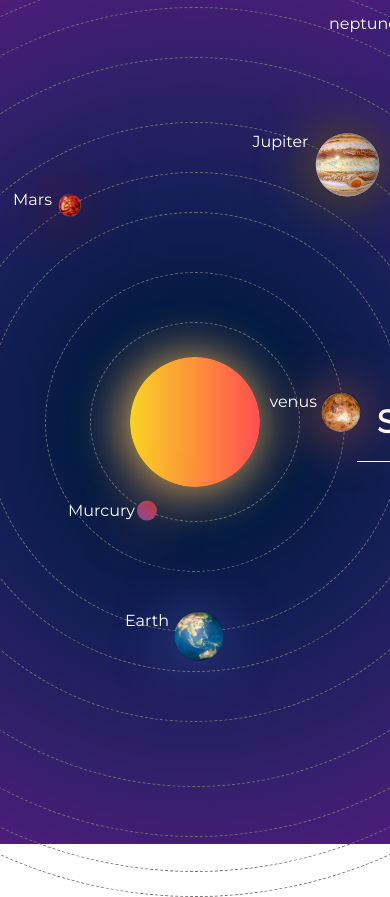
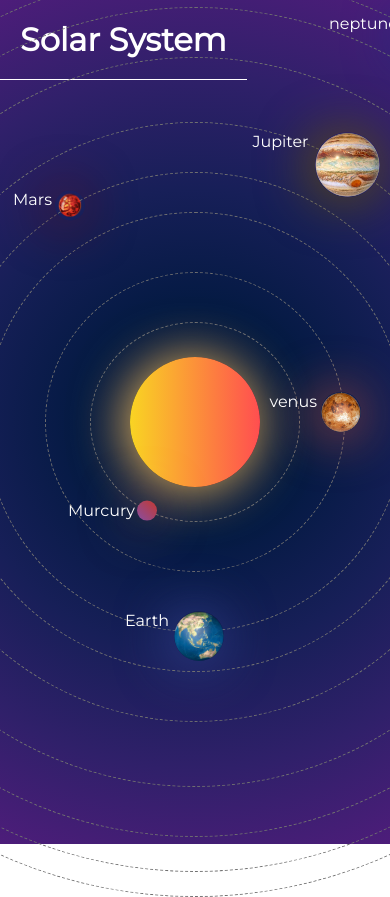
Before and after one commit to sahilmondal/solar-system-experimental, a plain HTML site: page index.html in a window 390 px wide. Shown: the top 897 px of the page. Drawn offline with Linux system fonts and the light colour scheme.

Commit message:
Style 2.0

```diff
--- a/style.css
+++ b/style.css
@@ -267,10 +267,8 @@ h1{
 
 body {
  min-width: 960px;
-    display:grid;
-    place-items:center;
         background-repeat: no-repeat;
-    background-size: 100%;
+    background-size: cover;
 
 }
 .container{
```
